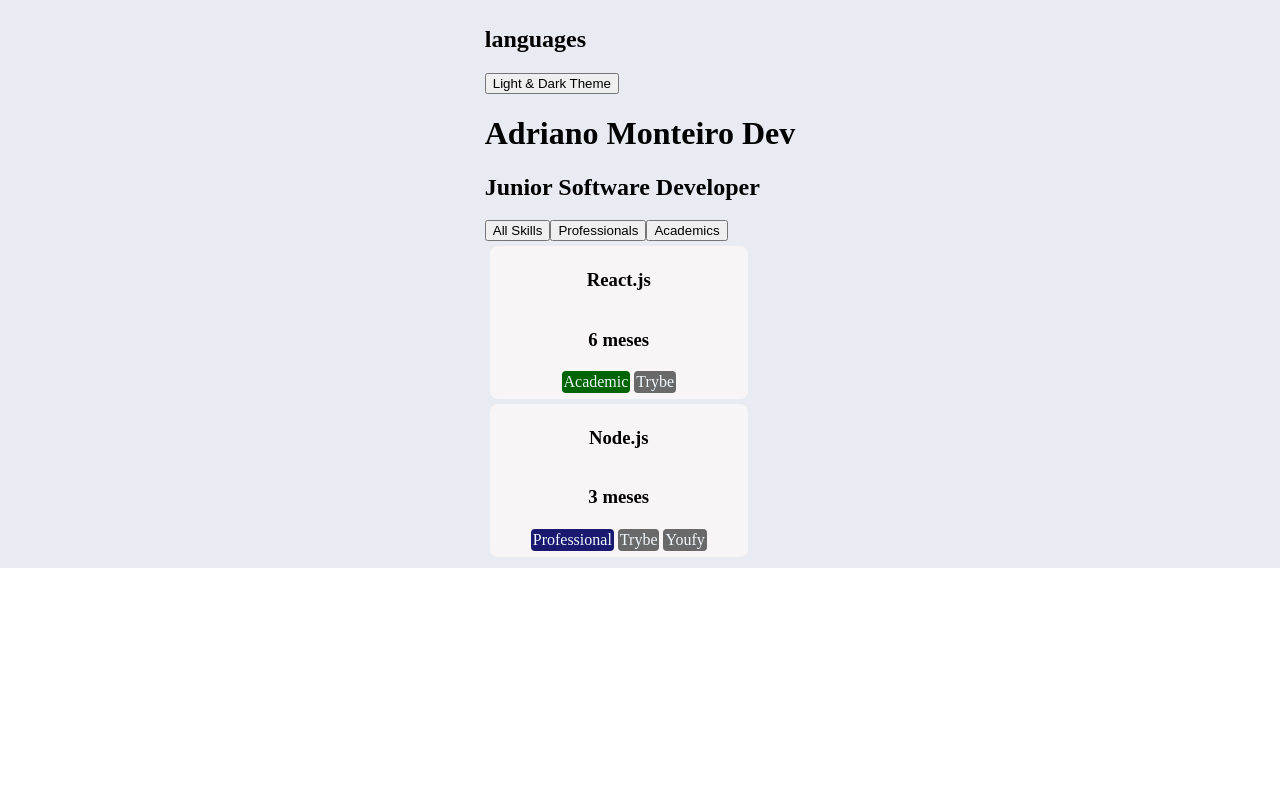
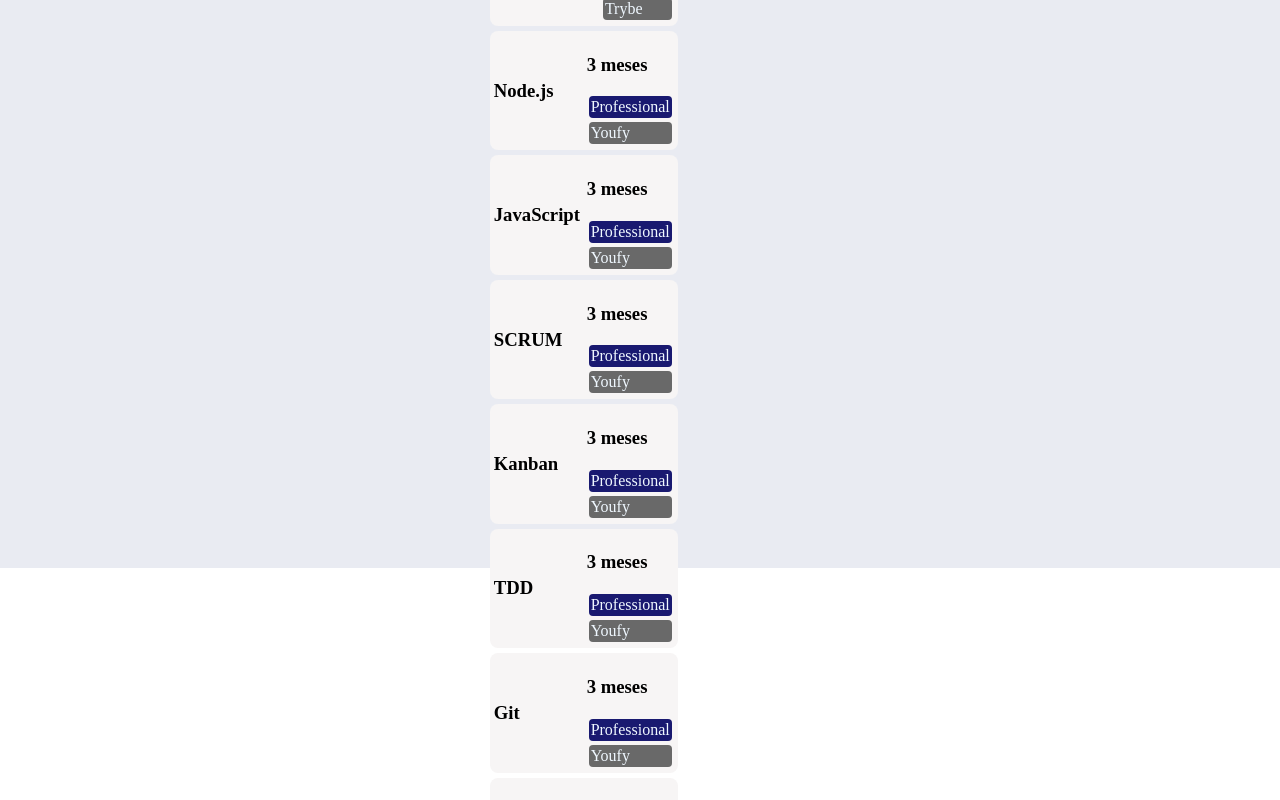
Before and after one commit to adrianomonteiroweb/adrianomonteirodev, a React (Create React App) app in the folder packages/client/: page / in a window 1280 px wide. Shown: the top 800 px of the page. Built offline with nearby package versions, Linux system fonts and the light colour scheme.

Commit message:
feat: style skills and data settings

```diff
--- a/packages/client/src/data/skillsData.json
+++ b/packages/client/src/data/skillsData.json
@@ -1,13 +1,73 @@
 [
   {
-    "at": ["Trybe"],
+    "at": "Trybe",
     "skill": "React.js",
     "time_experience": 6,
     "type": "Academic"
   },
   {
-    "at": ["Trybe", "Youfy"],
+    "at": "Trybe",
+    "skill": "Redux",
+    "time_experience": 6,
+    "type": "Academic"
+  },
+  {
+    "at": "Trybe",
+    "skill": "TypeScript",
+    "time_experience": 1,
+    "type": "Academic"
+  },
+  {
+    "at": "Youfy",
     "skill": "Node.js",
+    "time_experience": 3,
+    "type": "Professional"
+  },
+  {
+    "at": "Youfy",
+    "skill": "JavaScript",
+    "time_experience": 3,
+    "type": "Professional"
+  },
+  {
+    "at": "Youfy",
+    "skill": "SCRUM",
+    "time_experience": 3,
+    "type": "Professional"
+  },
+  {
+    "at": "Youfy",
+    "skill": "Kanban",
+    "time_experience": 3,
+    "type": "Professional"
+  },
+  {
+    "at": "Youfy",
+    "skill": "TDD",
+    "time_experience": 3,
+    "type": "Professional"
+  },
+  {
+    "at": "Youfy",
+    "skill": "Git",
+    "time_experience": 3,
+    "type": "Professional"
+  },
+  {
+    "at": "Youfy",
+    "skill": "Puppeteer",
+    "time_experience": 3,
+    "type": "Professional"
+  },
+  {
+    "at": "Youfy",
+    "skill": "Web Scraping",
+    "time_experience": 3,
+    "type": "Professional"
+  },
+  {
+    "at": "Youfy",
+    "skill": "POO",
     "time_experience": 3,
     "type": "Professional"
   }
--- a/packages/client/src/pages/skills/card-component/Card.jsx
+++ b/packages/client/src/pages/skills/card-component/Card.jsx
@@ -4,12 +4,10 @@ export default function Card({ skill, time_experience, type, at }) {
   return (
     <div className='card'>
       <h3>{skill}</h3>
-      <h3>{time_experience} meses</h3>
       <div className='tags'>
+        <h3>{time_experience} meses</h3>
         <span className={`types ${type}`}>{type}</span>
-        {at.map((at) => (
-          <span className={`at ${at}`}>{at}</span>
-        ))}
+        <span className={`at ${at}`}>{at}</span>
       </div>
     </div>
   );
--- a/packages/client/src/pages/skills/card-component/card.css
+++ b/packages/client/src/pages/skills/card-component/card.css
@@ -3,16 +3,16 @@
   background-color: rgb(247, 245, 245);
   border-radius: 8px;
   display: flex;
-  flex-direction: column;
-  justify-content: center;
+  flex-direction: row;
+  justify-content: space-between;
   margin: 5px;
   padding: 4px;
-  width: 250px;
+  width: 180px;
 }
 
 .card .tags {
   display: flex;
-  flex-direction: row;
+  flex-direction: column;
   flex-wrap: wrap;
   justify-content: center;
 }
```
